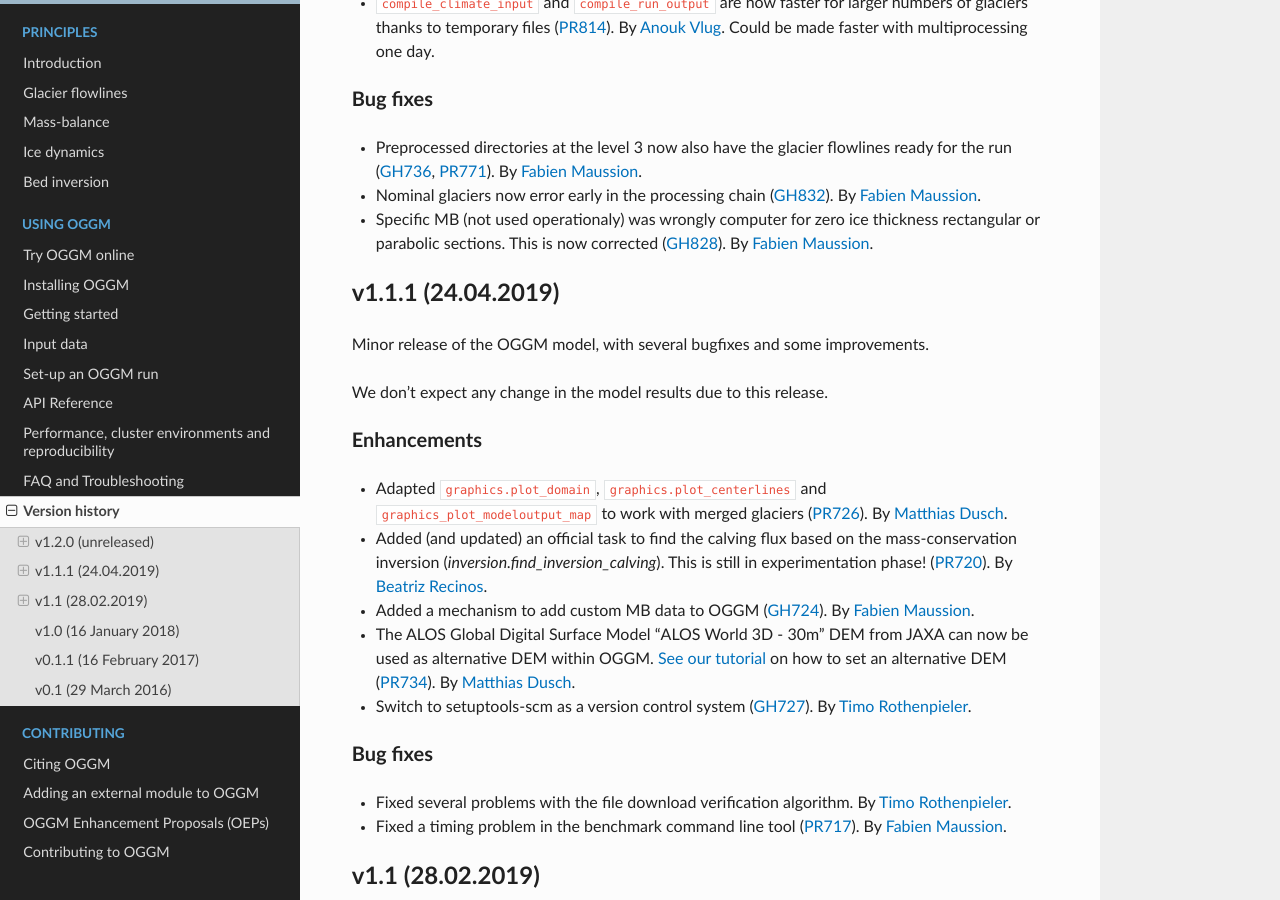
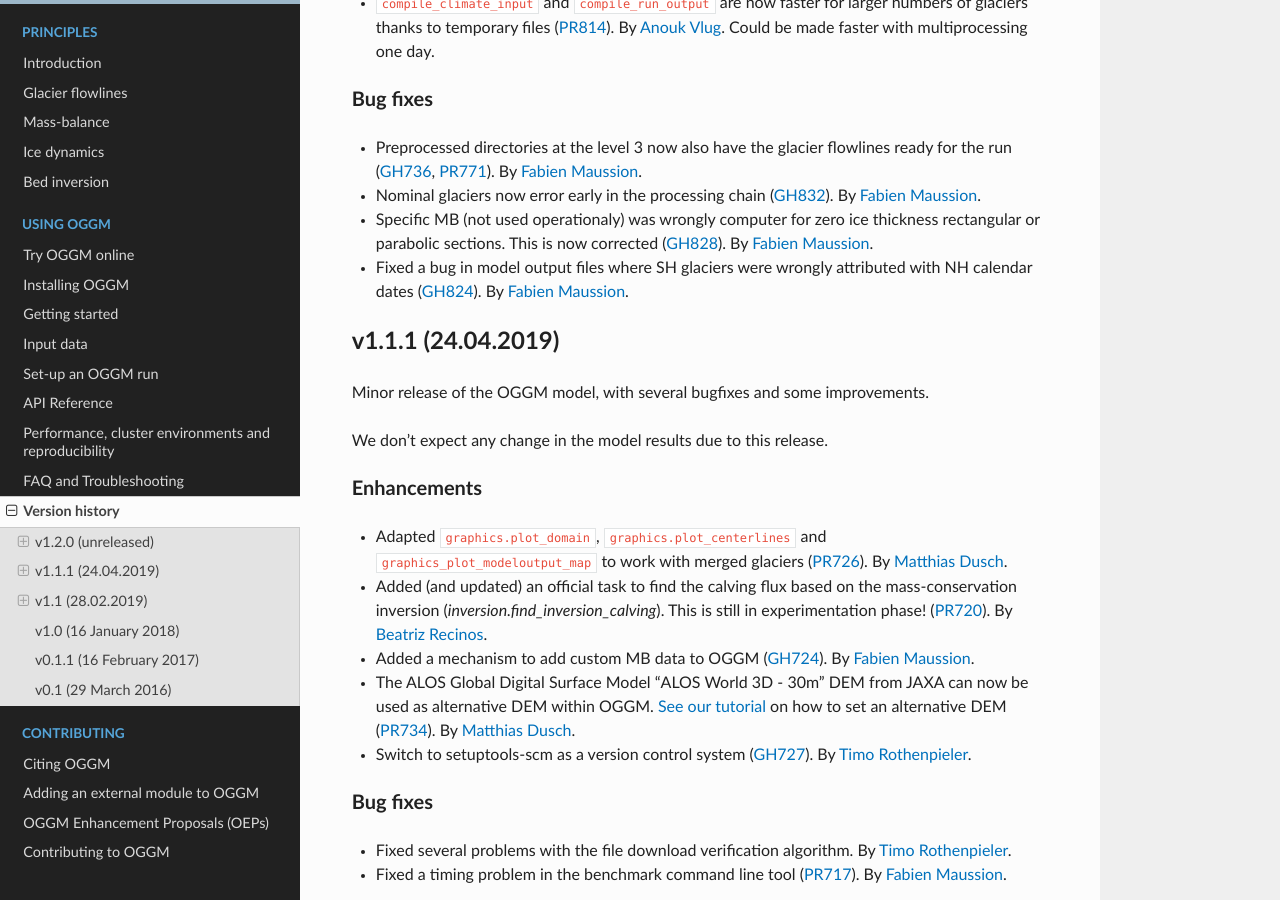
Before and after one commit to OGGM/oggm, a Sphinx documentation site: the page built from docs/whats-new.rst, in a window 1280 px wide and 900 px high, scrolled down 874 px. Built offline with Sphinx 7.4.7 and the Read the Docs theme 2.0.0, drawn with Linux system fonts in a browser that asks for light colours; the version number could not be read and is left out.

Commit message:
Add what's new

```diff
--- a/docs/whats-new.rst
+++ b/docs/whats-new.rst
@@ -67,6 +67,9 @@ Bug fixes
 - Specific MB (not used operationaly) was wrongly computer for zero ice
   thickness rectangular or parabolic sections. This is now corrected
   (:issue:`828`).
+  By `Fabien Maussion <https://github.com/fmaussion>`_.
+- Fixed a bug in model output files where SH glaciers were wrongly attributed
+  with NH calendar dates (:issue:`824`).
   By `Fabien Maussion <https://github.com/fmaussion>`_.
 
 
```
